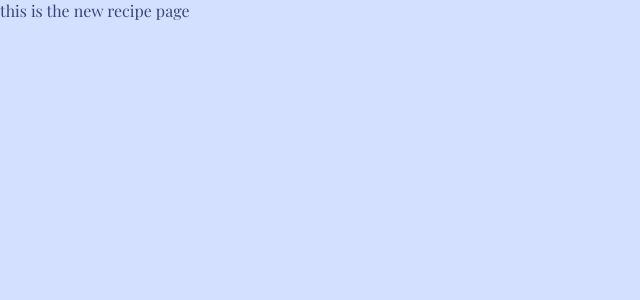
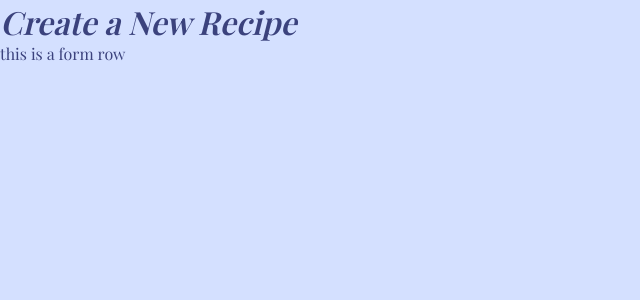
Before and after one commit to ethanphelps/gracies-eats, a React app: page /new in a window 1280 px wide. Shown: the top 300 px of the page, without its empty margins (0-640 px from the left). Built offline with nearby package versions, Linux system fonts and the light colour scheme; a web font is replaced by a local one.

Commit message:
starting on form page

```diff
--- /dev/null
+++ b/src/pages/add-recipe/RecipeForm.scss
@@ -0,0 +1,19 @@
+
+#form-title {
+  font-style: italic;
+  font-weight: 600;
+  font-size: 32px;
+}
+
+.recipe-form-container {
+  display: flex;
+  flex-direction: column;
+  justify-content: center;
+  padding: 15px;
+}
+
+#form {
+  display: flex;
+  flex-direction: column;
+  justify-content: center;
+}
--- a/src/pages/add-recipe/RecipeForm.tsx
+++ b/src/pages/add-recipe/RecipeForm.tsx
@@ -1,8 +1,16 @@
 import React from "react";
+import './RecipeForm.scss'
 import { IconButton } from "../landing/landing";
 
 export const RecipeForm: React.FC = (): React.ReactElement => {
   return (
-    <>this is the new recipe page</>
+    // <div className="recipe-form-container">
+      <form id="recipe-form">
+        <header id="form-title">Create a New Recipe</header>
+        <section className="form-row">
+          this is a form row
+        </section>
+      </form>
+    // </div>
   )
 }
```
